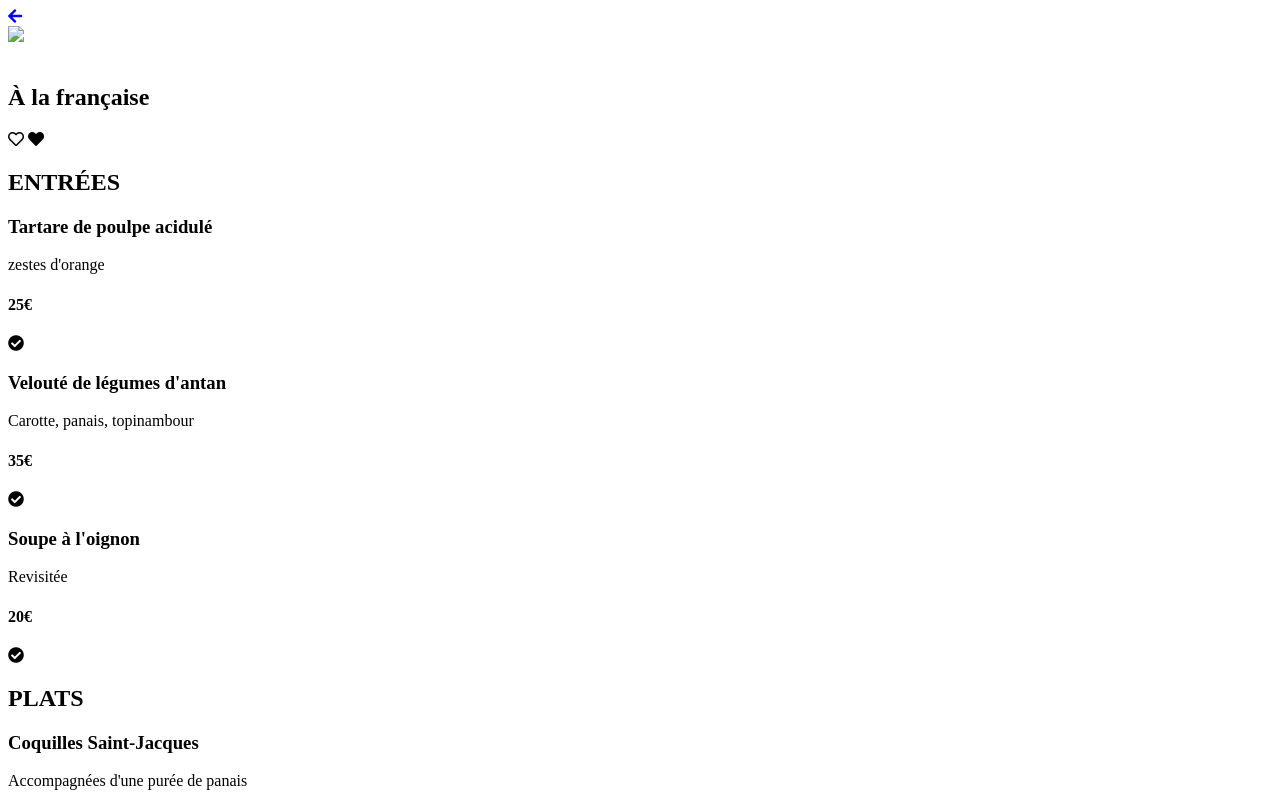
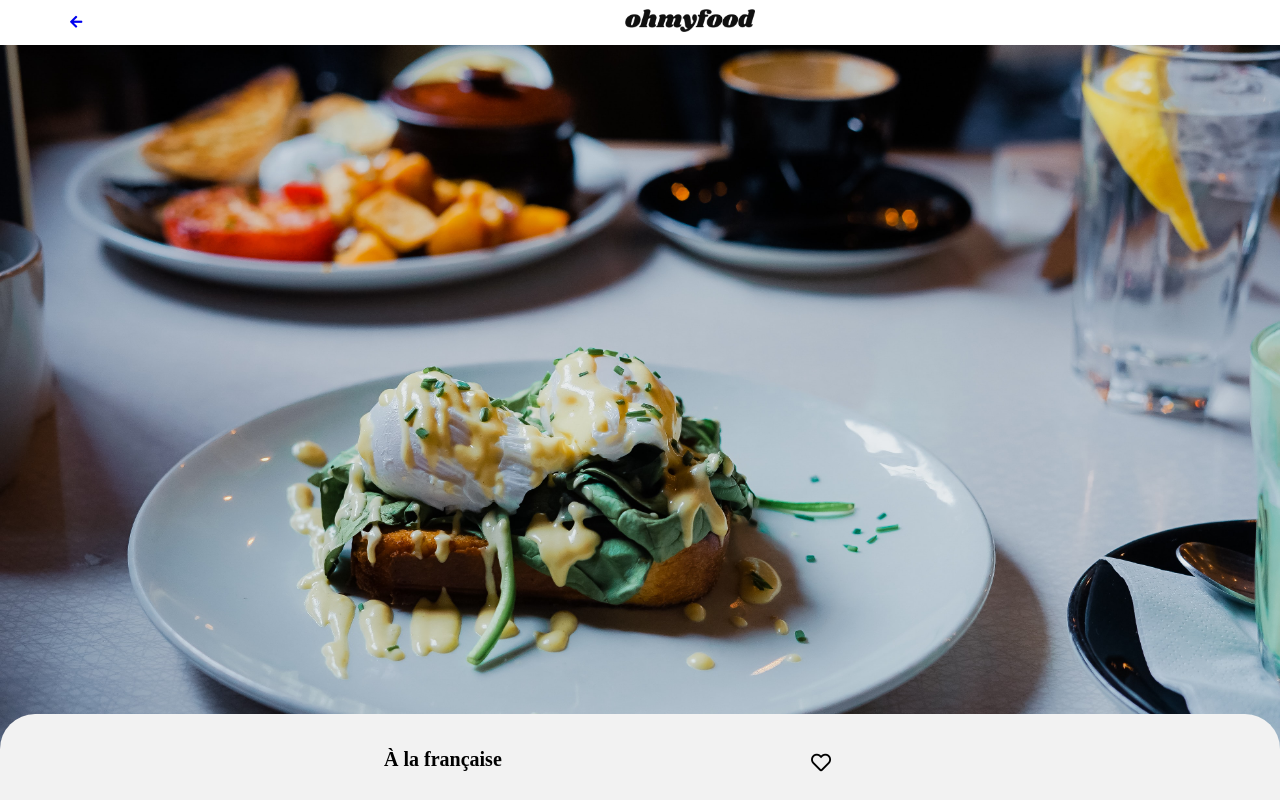
Before and after one commit to BontempsDylan/P3, a website: page a_la_francaise.html in a window 1280 px wide. Shown: the top 800 px of the page. Drawn offline with nearby package versions, Linux system fonts and the light colour scheme; the site is published under a folder, as on GitHub Pages, so addresses that start at the root find nothing; a web font is replaced by a local one.

Commit message:
correction page secondaire

```diff
--- a/a_la_francaise.html
+++ b/a_la_francaise.html
@@ -6,20 +6,20 @@
         <meta http-equiv="X-UA-Compatible" content="IE=edge">
         <meta name="viewport" content="width=device-width, initial-scale=1.0">
         <link rel="stylesheet" href="https://cdnjs.cloudflare.com/ajax/libs/font-awesome/5.15.4/css/all.min.css" integrity="sha512-1ycn6IcaQQ40/MKBW2W4Rhis/DbILU74C1vSrLJxCq57o941Ym01SwNsOMqvEBFlcgUa6xLiPY/NS5R+E6ztJQ==" crossorigin="anonymous" referrerpolicy="no-referrer" />
-        <link rel="stylesheet" href="/CSS/public/css/main.css" />
+        <link rel="stylesheet" href="./CSS/public/css/main.css" />
         <title>ohmyfood</title>
     </head>
     <body class="body--secondaire">
         <header class="header">
             <div class="header__title header__title--secondaire">
-                <a href="/index.html"><i class="fas fa-arrow-left"></i></a>
-                <div class="logo"><img src="/CSS/public/image/logo/ohmyfood.png"></div>
+                <a href="./index.html"><i class="fas fa-arrow-left"></i></a>
+                <div class="logo"><img src="./CSS/public/image/logo/ohmyfood.png"></div>
             </div>
         </header>
         <section class="section section--secondaire">
             <div class="section__block__card__image section__block__card__image--secondaire">
                 <!-- TODO entre 981px et 1123px de largeur pour l'écran, set la width de l'image à 120% -->
-                <img src="/CSS/public/image/photos_restaurants/3_toa-heftiba-DQKerTsQwi0-unsplash.jpg" alt="">
+                <img src="./CSS/public/image/photos_restaurants/3_toa-heftiba-DQKerTsQwi0-unsplash.jpg" alt="">
             </div>
             <div class="section__title">
                 <h1>À la française</h1>
--- a/la_note_enchate.html
+++ b/la_note_enchate.html
@@ -5,19 +5,19 @@
         <meta http-equiv="X-UA-Compatible" content="IE=edge">
         <meta name="viewport" content="width=device-width, initial-scale=1.0">
         <link rel="stylesheet" href="https://cdnjs.cloudflare.com/ajax/libs/font-awesome/5.15.4/css/all.min.css" integrity="sha512-1ycn6IcaQQ40/MKBW2W4Rhis/DbILU74C1vSrLJxCq57o941Ym01SwNsOMqvEBFlcgUa6xLiPY/NS5R+E6ztJQ==" crossorigin="anonymous" referrerpolicy="no-referrer" />
-        <link rel="stylesheet" href="/CSS/public/css/main.css" />
+        <link rel="stylesheet" href="./CSS/public/css/main.css" />
         <title>ohmyfood</title>
     </head>
     <body class="body--secondaire">
         <header class="header">
             <div class="header__title header__title--secondaire">
-                <a href="/index.html"><i class="fas fa-arrow-left"></i></a>
-                <div class="logo"><img src="/CSS/public/image/logo/ohmyfood.png"></div>
+                <a href="./index.html"><i class="fas fa-arrow-left"></i></a>
+                <div class="logo"><img src="./CSS/public/image/logo/ohmyfood.png"></div>
             </div>
         </header>
         <section class="section section--secondaire section--secondaire--modif">
             <div class="section__block__card__image section__block__card__image--secondaire section__block__card__image--modif">
-                <img src="/CSS/public/image/photos_restaurants/2_stil-u2Lp8tXIcjw-unsplash.jpg" alt="">
+                <img src="./CSS/public/image/photos_restaurants/2_stil-u2Lp8tXIcjw-unsplash.jpg" alt="">
             </div>
             <div class="section__title">
                 <h1>La note enchantée</h1>
```
Also changed, not shown: la_palette_du_gout.html (+4 -4 lines), le_delice_des_sens.html (+4 -4 lines).
